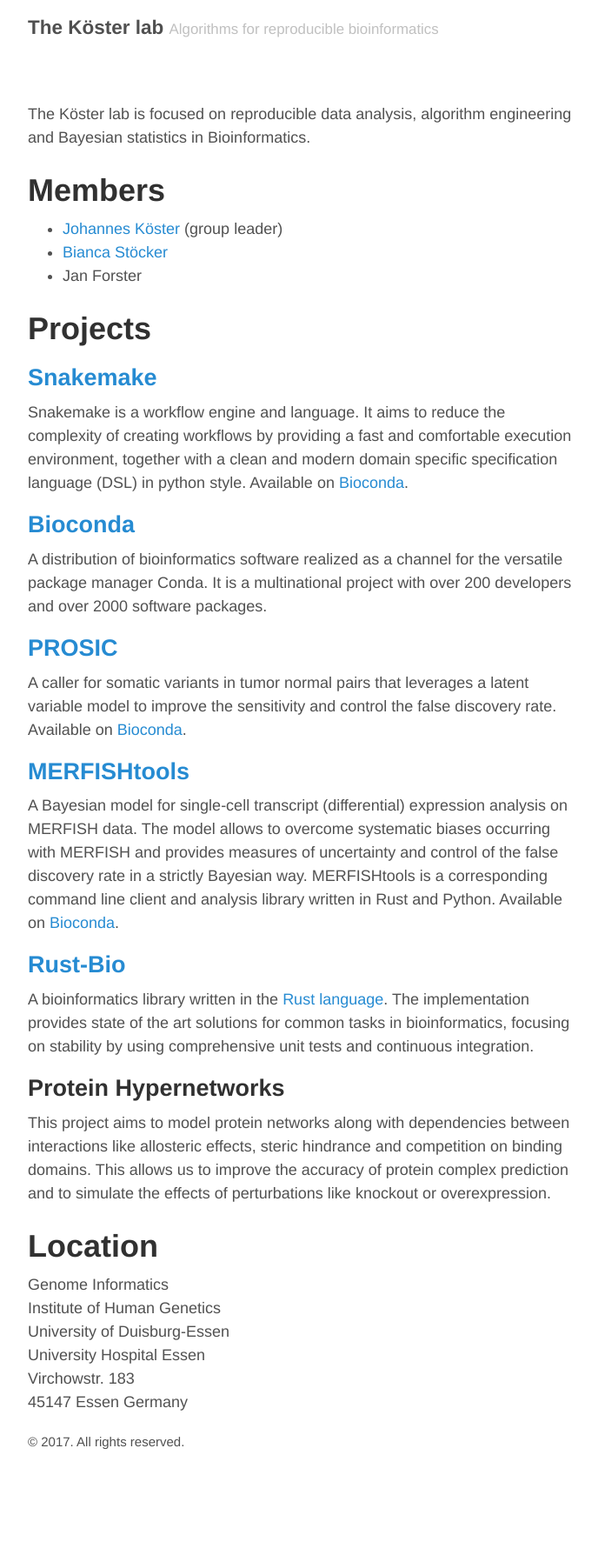
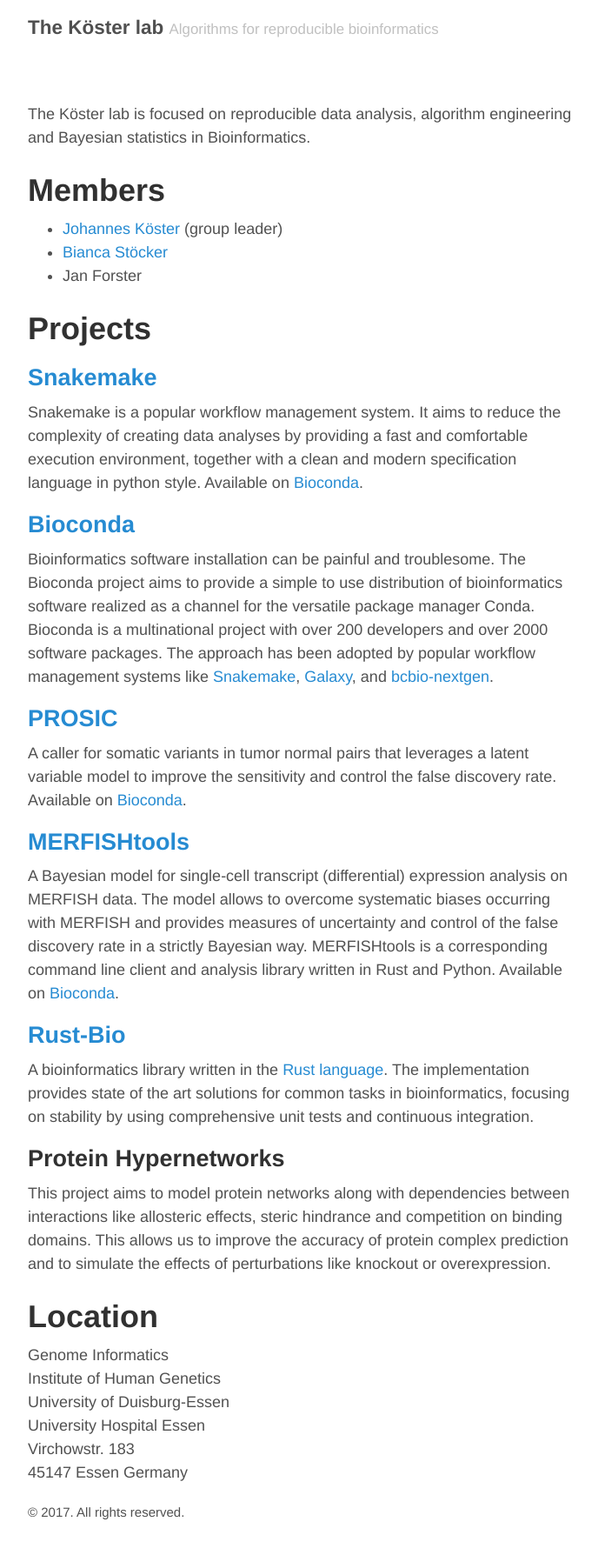
Before and after one commit to koesterlab/koesterlab.github.io, a Jekyll site: the page built from index.md, in a window 1280 px wide. Shown: the whole page at 87% size, without its empty margins (293-981 px from the left). Built offline with Jekyll 4.4.1, drawn with Linux system fonts in a browser that asks for light colours; the list of posts is cut into pages by our own code; before the commit the page ends 1707 px from its top, so only the background shows below that.

Commit message:
More details.

```diff
--- a/index.md
+++ b/index.md
@@ -18,11 +18,11 @@
 
 ## [Snakemake](https://snakemake.bitbucket.io)
 
-Snakemake is a workflow engine and language. It aims to reduce the complexity of creating workflows by providing a fast and comfortable execution environment, together with a clean and modern domain specific specification language (DSL) in python style. Available on [Bioconda](https://bioconda.github.io/recipes/snakemake/README.html).
+Snakemake is a popular workflow management system. It aims to reduce the complexity of creating data analyses by providing a fast and comfortable execution environment, together with a clean and modern specification language in python style. Available on [Bioconda](https://bioconda.github.io/recipes/snakemake/README.html).
 
 ## [Bioconda](https://bioconda.github.io)
 
-A distribution of bioinformatics software realized as a channel for the versatile package manager Conda. It is a multinational project with over 200 developers and over 2000 software packages.
+Bioinformatics software installation can be painful and troublesome. The Bioconda project aims to provide a simple to use distribution of bioinformatics software realized as a channel for the versatile package manager Conda. Bioconda is a multinational project with over 200 developers and over 2000 software packages. The approach has been adopted by popular workflow management systems like [Snakemake](https://snakemake.bitbucket.io), [Galaxy](https://galaxyproject.org/), and [bcbio-nextgen](https://bcbio-nextgen.readthedocs.io).
 
 ## [PROSIC](https://prosic.github.io)
 
```
